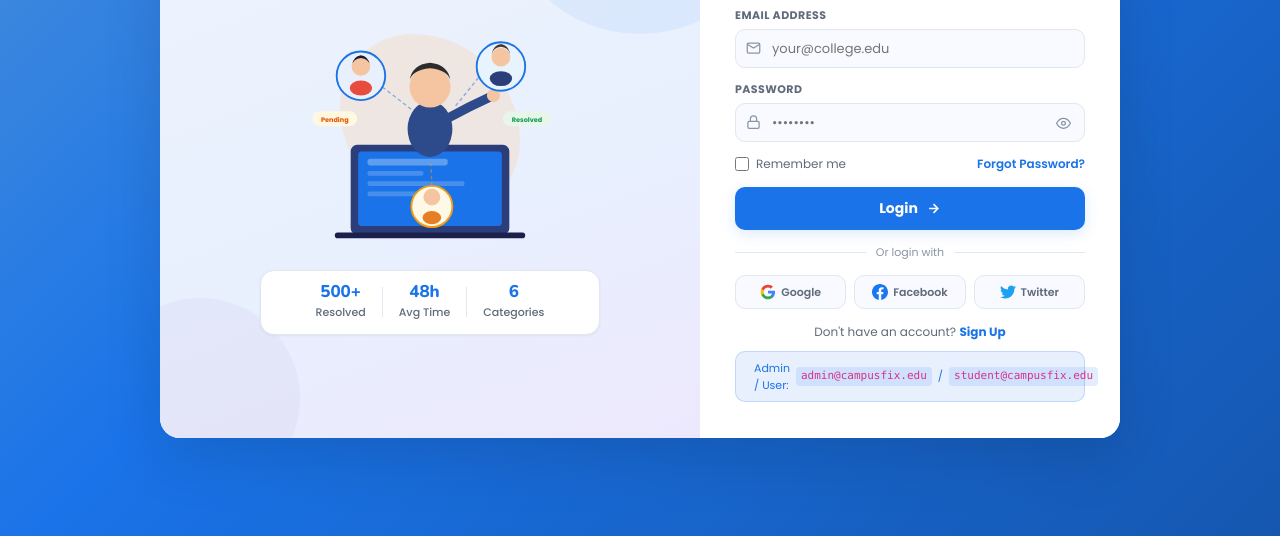
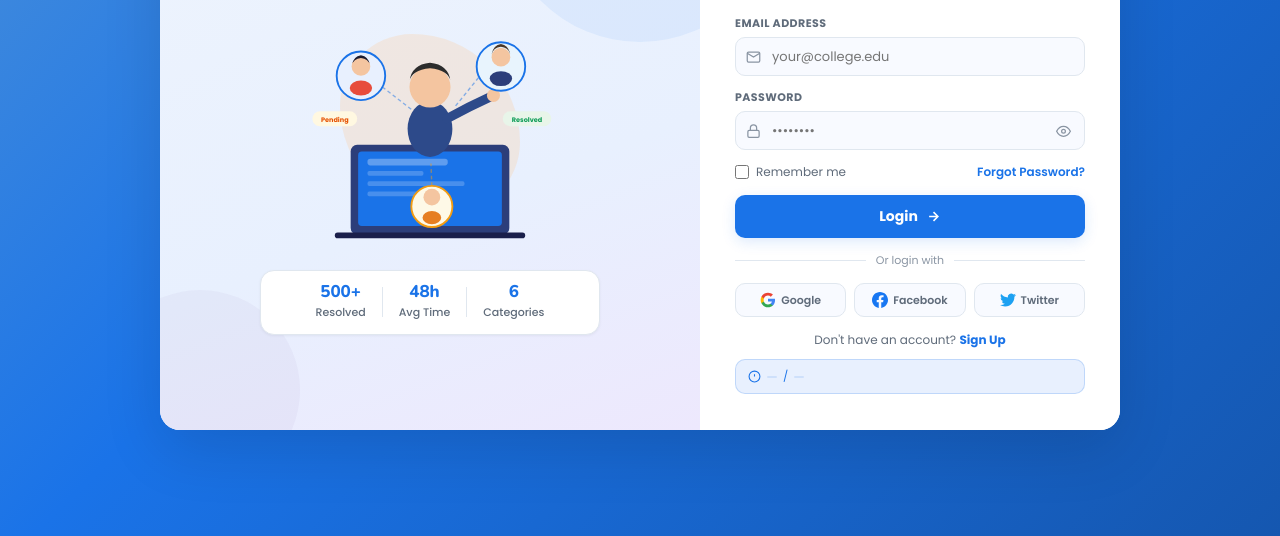
Before and after one commit to adityakale7738/CampusFix-v2, a website: page public/index.html in a window 1280 px wide. Shown: the part 264-800 px from the top of the page. Drawn offline with nearby package versions, Linux system fonts and the light colour scheme; no server answers.

Commit message:
correction

```diff
--- a/public/index.html
+++ b/public/index.html
@@ -106,7 +106,7 @@
           <button class="soc-btn" onclick="socialLogin('Twitter')"><svg width="16" height="16" viewBox="0 0 24 24" fill="#1DA1F2"><path d="M23.953 4.57a10 10 0 01-2.825.775 4.958 4.958 0 002.163-2.723c-.951.555-2.005.959-3.127 1.184a4.92 4.92 0 00-8.384 4.482C7.69 8.095 4.067 6.13 1.64 3.162a4.822 4.822 0 00-.666 2.475c0 1.71.87 3.213 2.188 4.096a4.904 4.904 0 01-2.228-.616v.06a4.923 4.923 0 003.946 4.827 4.996 4.996 0 01-2.212.085 4.936 4.936 0 004.604 3.417 9.867 9.867 0 01-6.102 2.105c-.39 0-.779-.023-1.17-.067a13.995 13.995 0 007.557 2.209c9.053 0 13.998-7.496 13.998-13.985 0-.21 0-.42-.015-.63A9.935 9.935 0 0024 4.59z"/></svg><span>Twitter</span></button>
         </div>
         <p class="f-footer">Don't have an account? <a href="#" class="cf-link" style="font-weight:800" onclick="switchTab('register')">Sign Up</a></p>
-        <div class="admin-hint"><svg width="13" height="13" viewBox="0 0 24 24" fill="none" stroke="currentColor" stroke-width="2"><circle cx="12" cy="12" r="10"/><path d="M12 8v4M12 16h.01"/></svg> Admin / User: <code>admin@campusfix.edu</code> / <code>student@campusfix.edu</code></div>
+        <div class="admin-hint"><svg width="13" height="13" viewBox="0 0 24 24" fill="none" stroke="currentColor" stroke-width="2"><circle cx="12" cy="12" r="10"/><path d="M12 8v4M12 16h.01"/></svg> <code></code> / <code></code></div>
       </div>
 
       <!-- REGISTER -->
```
